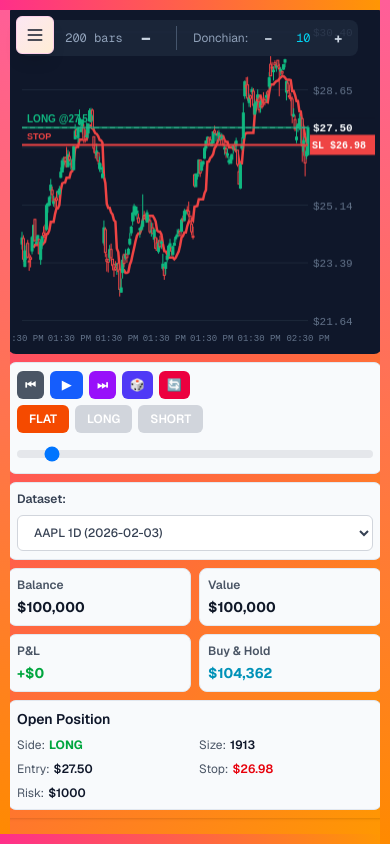
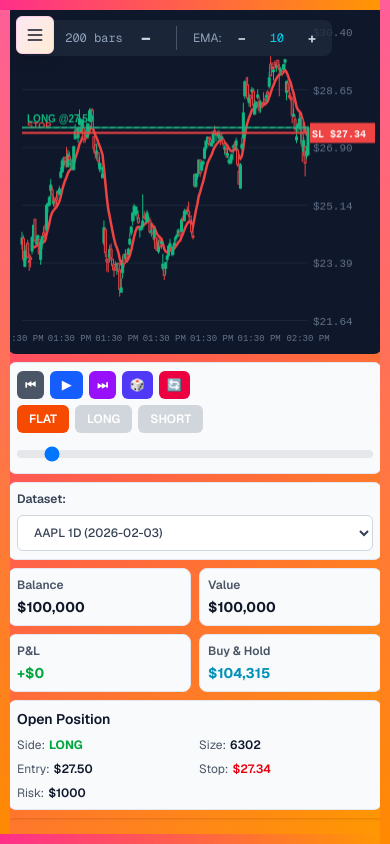
Before and after one commit to iCodeForBananas/iCodeForBananas, a Next.js app: page /trading-chart in a window 390 px wide. Both pictures are taken after a click on the button "LONG". Built offline with nearby package versions, Linux system fonts and the light colour scheme.

Commit message:
refactor: replace Donchian period references with EMA period in Chart and TradingChartPage components

```diff
--- a/app/components/Chart.tsx
+++ b/app/components/Chart.tsx
@@ -8,8 +8,8 @@
   positions: Position[];
   currentPrice: number;
   visibleIndex?: number; // If provided, zoom slices from this index backwards
-  donchianPeriod: number;
-  onDonchianPeriodChange: (period: number) => void;
+  emaPeriod: number;
+  onEmaPeriodChange: (period: number) => void;
   visibleCandles: number;
   onVisibleCandlesChange: (candles: number) => void;
 }
@@ -22,8 +22,8 @@
   positions,
   currentPrice,
   visibleIndex,
-  donchianPeriod,
-  onDonchianPeriodChange,
+  emaPeriod,
+  onEmaPeriodChange,
   visibleCandles,
   onVisibleCandlesChange,
 }) => {
@@ -110,15 +110,13 @@
 
     // Calculate price range from visible data
     const allPrices = visibleData.flatMap((d) => [d.high, d.low]);
-    const donchianMids = visibleData
-      .flatMap((d) => [d.donchianMiddle])
-      .filter((v): v is number => v !== undefined && v > 0);
+    const emaValues = visibleData.flatMap((d) => [d.ema]).filter((v): v is number => v !== undefined && v > 0);
     // Include current stop loss in price range so it's always visible
     const stopLossPrices = positions
       .filter((p) => p.status === "open")
       .map((p) => p.currentStopLoss ?? p.stopLoss)
       .filter((v): v is number => v !== undefined && v > 0);
-    const allValues = [...allPrices, ...donchianMids, ...stopLossPrices, currentPrice].filter((v) => v > 0);
+    const allValues = [...allPrices, ...emaValues, ...stopLossPrices, currentPrice].filter((v) => v > 0);
 
     const minPrice = Math.min(...allValues);
     const maxPrice = Math.max(...allValues);
@@ -151,7 +149,7 @@
       ctx.fillText(`$${price.toFixed(2)}`, width - padding.right + 5, y + 4);
     }
 
-    // Draw Donchian Middle line (cyan or red if position open)
+    // Draw EMA line (cyan or red if position open)
     let started = false;
     const hasOpenPosition = positions.some((p) => p.status === "open");
     ctx.strokeStyle = hasOpenPosition ? "#ef4444" : "#22d3ee";
@@ -159,9 +157,9 @@
     ctx.beginPath();
     started = false;
     visibleData.forEach((candle, i) => {
-      if (candle.donchianMiddle) {
+      if (candle.ema) {
         const x = xScale(i);
-        const y = yScale(candle.donchianMiddle);
+        const y = yScale(candle.ema);
         if (!started) {
           ctx.moveTo(x, y);
           started = true;
@@ -321,21 +319,21 @@
           </button>
         </div>
         <div className='flex items-center gap-2 border-l border-slate-600 pl-4'>
-          <span className='text-slate-400 text-xs'>Donchian:</span>
+          <span className='text-slate-400 text-xs'>EMA:</span>
           <button
             type='button'
-            onClick={() => onDonchianPeriodChange(Math.max(5, donchianPeriod - 5))}
+            onClick={() => onEmaPeriodChange(Math.max(5, emaPeriod - 5))}
             className='w-6 h-6 flex items-center justify-center text-slate-300 hover:text-white hover:bg-slate-700 rounded transition-colors text-sm font-bold'
-            title='Decrease Donchian period'
+            title='Decrease EMA period'
           >
             −
           </button>
-          <span className='text-cyan-400 text-xs font-mono min-w-[30px] text-center'>{donchianPeriod}</span>
+          <span className='text-cyan-400 text-xs font-mono min-w-[30px] text-center'>{emaPeriod}</span>
           <button
             type='button'
-            onClick={() => onDonchianPeriodChange(Math.min(200, donchianPeriod + 5))}
+            onClick={() => onEmaPeriodChange(Math.min(200, emaPeriod + 5))}
             className='w-6 h-6 flex items-center justify-center text-slate-300 hover:text-white hover:bg-slate-700 rounded transition-colors text-sm font-bold'
-            title='Increase Donchian period'
+            title='Increase EMA period'
           >
             +
           </button>
--- a/app/trading-chart/page.tsx
+++ b/app/trading-chart/page.tsx
@@ -23,7 +23,7 @@
   account: Account;
   positions: Position[];
   selectedFile: string;
-  donchianPeriod: number;
+  emaPeriod: number;
   visibleCandles: number;
 }
 
@@ -59,7 +59,7 @@
   const [error, setError] = useState<string | null>(null);
   const [availableDatasets, setAvailableDatasets] = useState<DatasetInfo[]>([]);
   const [selectedFile, setSelectedFile] = useState<string>("");
-  const [donchianPeriod, setDonchianPeriod] = useState<number>(10);
+  const [emaPeriod, setEmaPeriod] = useState<number>(10);
   const [visibleCandles, setVisibleCandles] = useState<number>(DEFAULT_VISIBLE_CANDLES);
   const [isInitialized, setIsInitialized] = useState<boolean>(false);
 
@@ -77,7 +77,7 @@
       initialStateRef.current = savedState;
       if (savedState.account) setAccount(savedState.account);
       if (savedState.positions) setPositions(savedState.positions);
-      if (savedState.donchianPeriod) setDonchianPeriod(savedState.donchianPeriod);
+      if (savedState.emaPeriod) setEmaPeriod(savedState.emaPeriod);
       if (savedState.visibleCandles) setVisibleCandles(savedState.visibleCandles);
       // selectedFile and visibleIndex will be applied after datasets load
     }
@@ -124,7 +124,7 @@
         }
 
         const response = await fetch(
-          `/api/spy-data?file=${encodeURIComponent(selectedFile)}&donchianPeriod=${donchianPeriod}`,
+          `/api/spy-data?file=${encodeURIComponent(selectedFile)}&donchianPeriod=${emaPeriod}`,
         );
         const result = await response.json();
 
@@ -157,7 +157,7 @@
     }
 
     loadData();
-  }, [selectedFile, donchianPeriod]);
+  }, [selectedFile, emaPeriod]);
 
   // Save game state to localStorage whenever relevant values change
   useEffect(() => {
@@ -168,10 +168,10 @@
       account,
       positions,
       selectedFile,
-      donchianPeriod,
+      emaPeriod,
       visibleCandles,
     });
-  }, [isInitialized, visibleIndex, account, positions, selectedFile, donchianPeriod, visibleCandles]);
+  }, [isInitialized, visibleIndex, account, positions, selectedFile, emaPeriod, visibleCandles]);
 
   // Handle play/pause
   useEffect(() => {
@@ -201,14 +201,14 @@
     if (allData.length === 0 || visibleIndex >= allData.length) return;
 
     const currentCandle = allData[visibleIndex];
-    if (!currentCandle.donchianMiddle) return;
+    if (!currentCandle.ema) return;
 
     setPositions((prev) => {
       let pnlToAdd = 0;
       const updated = prev.map((pos) => {
         if (pos.status !== "open") return pos;
 
-        const currentStop = pos.currentStopLoss ?? pos.stopLoss ?? currentCandle.donchianMiddle!;
+        const currentStop = pos.currentStopLoss ?? pos.stopLoss ?? currentCandle.ema!;
         const initialRisk = Math.abs(pos.entryPrice - (pos.stopLoss ?? currentStop));
 
         // Calculate unrealized P&L to check for 1R
@@ -219,16 +219,16 @@
         // Determine new trailing stop level
         let newStopLoss = currentStop;
 
-        // Trail stop based on Donchian middle, but only in favorable direction
+        // Trail stop based on EMA, but only in favorable direction
         if (pos.side === PositionSide.LONG) {
           // For long: only move stop UP (trail up towards price)
-          if (currentCandle.donchianMiddle! > currentStop) {
-            newStopLoss = currentCandle.donchianMiddle!;
+          if (currentCandle.ema! > currentStop) {
+            newStopLoss = currentCandle.ema!;
           }
         } else {
           // For short: only move stop DOWN (trail down towards price)
-          if (currentCandle.donchianMiddle! < currentStop) {
-            newStopLoss = currentCandle.donchianMiddle!;
+          if (currentCandle.ema! < currentStop) {
+            newStopLoss = currentCandle.ema!;
           }
         }
 
@@ -350,8 +350,8 @@
 
   const openPosition = (side: PositionSide) => {
     const currentCandle = allData[visibleIndex];
-    if (!currentCandle?.donchianMiddle) {
-      alert("Donchian middle line not available yet.");
+    if (!currentCandle?.ema) {
+      alert("EMA line not available yet.");
       return;
     }
 
@@ -359,7 +359,7 @@
     flattenAllPositions();
 
     const entryPrice = currentPrice;
-    const size = calculatePositionSize(entryPrice, currentCandle.donchianMiddle);
+    const size = calculatePositionSize(entryPrice, currentCandle.ema);
 
     if (size === 0) {
       alert("Position size is too small.");
@@ -372,8 +372,8 @@
       entryPrice,
       size,
       entryTime: Date.now(),
-      stopLoss: currentCandle.donchianMiddle, // Initial stop loss (defines 1R)
-      currentStopLoss: currentCandle.donchianMiddle, // Trailing stop (will update)
+      stopLoss: currentCandle.ema, // Initial stop loss (defines 1R)
+      currentStopLoss: currentCandle.ema, // Trailing stop (will update)
       status: "open",
     };
 
@@ -416,16 +416,16 @@
       if (e.key === "Enter" && !isLoading) {
         e.preventDefault();
         const currentCandle = allData[visibleIndex];
-        if (!currentCandle?.donchianMiddle) return;
+        if (!currentCandle?.ema) return;
 
         if (openPositions.length > 0) {
           // Flatten existing position
           flattenAllPositions();
         } else {
-          // Open new position based on price vs donchian middle
-          if (currentPrice > currentCandle.donchianMiddle) {
+          // Open new position based on price vs EMA
+          if (currentPrice > currentCandle.ema) {
             openPosition(PositionSide.LONG);
-          } else if (currentPrice < currentCandle.donchianMiddle) {
+          } else if (currentPrice < currentCandle.ema) {
             openPosition(PositionSide.SHORT);
           }
         }
@@ -494,8 +494,8 @@
                 positions={positions}
                 currentPrice={currentPrice}
                 visibleIndex={visibleIndex}
-                donchianPeriod={donchianPeriod}
-                onDonchianPeriodChange={setDonchianPeriod}
+                emaPeriod={emaPeriod}
+                onEmaPeriodChange={setEmaPeriod}
                 visibleCandles={visibleCandles}
                 onVisibleCandlesChange={setVisibleCandles}
               />
@@ -556,7 +556,7 @@
                 </button>
                 <button
                   onClick={() => openPosition(PositionSide.LONG)}
-                  disabled={openPositions.length > 0 || currentPrice < (allData[visibleIndex]?.donchianMiddle ?? 0)}
+                  disabled={openPositions.length > 0 || currentPrice < (allData[visibleIndex]?.ema ?? 0)}
                   className='px-3 sm:px-6 py-1.5 sm:py-2 text-xs sm:text-base bg-green-600 text-white font-semibold rounded-md hover:bg-green-700 disabled:bg-gray-300 disabled:cursor-not-allowed transition-colors'
                 >
                   <span className='sm:hidden'>LONG</span>
@@ -564,9 +564,7 @@
                 </button>
                 <button
                   onClick={() => openPosition(PositionSide.SHORT)}
-                  disabled={
-                    openPositions.length > 0 || currentPrice > (allData[visibleIndex]?.donchianMiddle ?? Infinity)
-                  }
+                  disabled={openPositions.length > 0 || currentPrice > (allData[visibleIndex]?.ema ?? Infinity)}
                   className='px-3 sm:px-6 py-1.5 sm:py-2 text-xs sm:text-base bg-red-600 text-white font-semibold rounded-md hover:bg-red-700 disabled:bg-gray-300 disabled:cursor-not-allowed transition-colors'
                 >
                   <span className='sm:hidden'>SHORT</span>
@@ -640,8 +638,8 @@
                 $
                 {(() => {
                   // Calculate buy & hold value assuming same risk as first trade
-                  // Find the first candle with valid donchianMiddle (starting point)
-                  const startingIndex = allData.findIndex((d) => d.donchianMiddle && d.donchianMiddle > 0);
+                  // Find the first candle with valid EMA (starting point)
+                  const startingIndex = allData.findIndex((d) => d.ema && d.ema > 0);
                   if (startingIndex < 0 || visibleIndex < startingIndex) {
                     return INITIAL_BALANCE.toLocaleString(undefined, {
                       minimumFractionDigits: 0,
@@ -651,7 +649,7 @@
 
                   const startCandle = allData[startingIndex];
                   const entryPrice = startCandle.close;
-                  const stopLoss = startCandle.donchianMiddle!;
+                  const stopLoss = startCandle.ema!;
                   const riskPerShare = Math.abs(entryPrice - stopLoss);
 
                   if (riskPerShare === 0) {
@@ -680,7 +678,7 @@
             <div className='mt-2 sm:mt-4 bg-slate-50 rounded-lg p-2 sm:p-4 border border-border'>
               <h2 className='text-sm sm:text-lg font-semibold mb-2 sm:mb-3'>Open Position</h2>
               {openPositions.map((pos) => {
-                const currentDonchianMiddle = allData[visibleIndex]?.donchianMiddle || pos.stopLoss || 0;
+                const currentEma = allData[visibleIndex]?.ema || pos.stopLoss || 0;
                 return (
                   <div
                     key={pos.id}
@@ -704,14 +702,12 @@
                     </div>
                     <div>
                       <span className='text-gray-600'>Stop:</span>
-                      <span className='ml-1 sm:ml-2 font-semibold text-red-600'>
-                        ${currentDonchianMiddle.toFixed(2)}
-                      </span>
+                      <span className='ml-1 sm:ml-2 font-semibold text-red-600'>${currentEma.toFixed(2)}</span>
                     </div>
                     <div className='col-span-2 sm:col-span-1'>
                       <span className='text-gray-600'>Risk:</span>
                       <span className='ml-1 sm:ml-2 font-semibold'>
-                        ${(Math.abs(pos.entryPrice - currentDonchianMiddle) * pos.size).toFixed(0)}
+                        ${(Math.abs(pos.entryPrice - currentEma) * pos.size).toFixed(0)}
                       </span>
                     </div>
                   </div>
```
